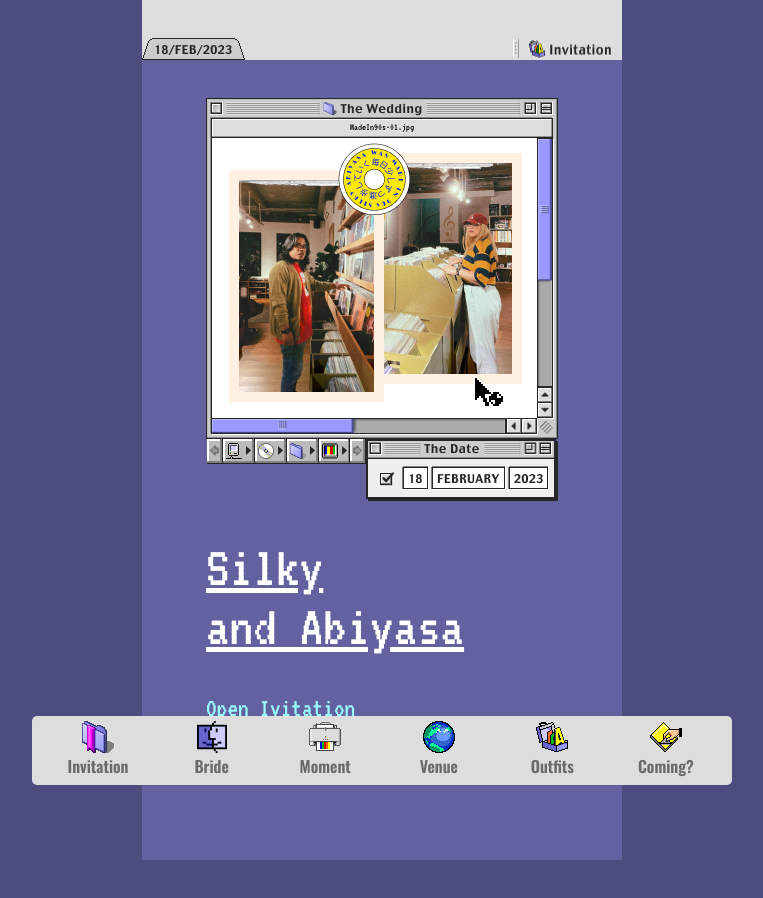
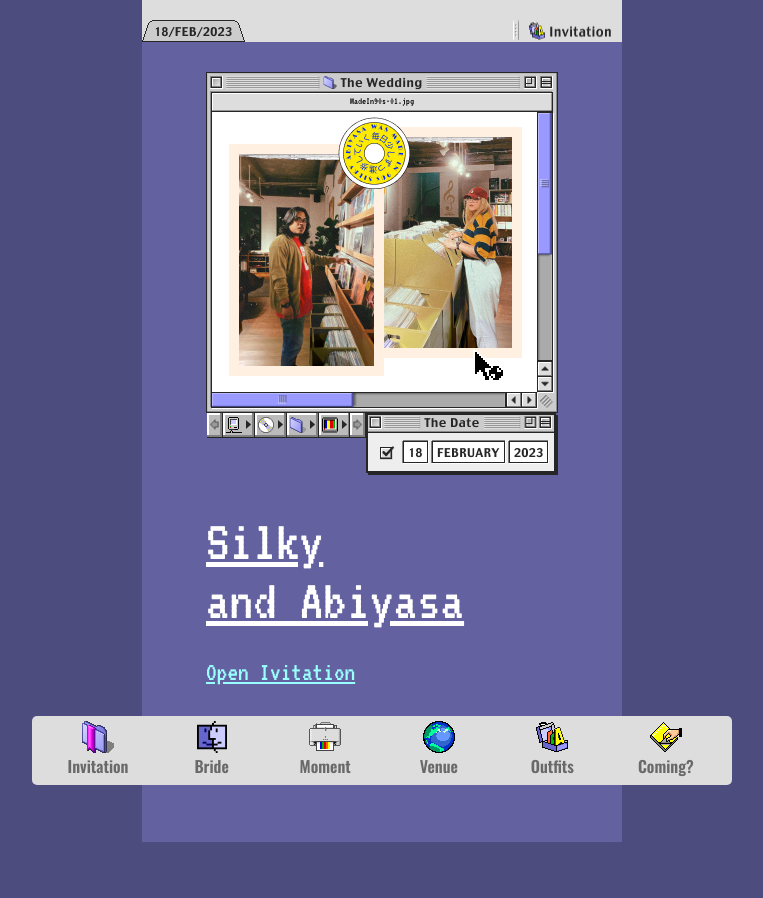
Before and after one commit to AhmadHidayat120402/undangan_digital, a PHP site: page / in a window 1280 px wide. Shown: the whole page, without its empty margins (258-1021 px from the left). After the commit the page ends 842 px from the top, so only its background shows below. Run offline with PHP 8.4, Linux system fonts and the light colour scheme; data that the repository does not hold is empty; some libraries are stand-ins or nearby versions.

Commit message:
perbaikan (anam)

```diff
--- a/css/style.css
+++ b/css/style.css
@@ -47,7 +47,7 @@
 }
 main .menu-bar {
   width: 100%;
-  padding-top: 38px;
+  padding-top: 20px;
   background-color: #dddddd;
   display: flex;
   /* border-bottom: ; */
@@ -103,7 +103,7 @@
   color: #fff;
   text-align: start;
   text-decoration: underline;
-  margin: 30px 0;
+  margin: 30px 0 20px 0;
 }
 main .nama-pasangan.dan {
   margin: -10px 0;
@@ -136,12 +136,15 @@
 }
 main .section {
   margin-bottom: 38px;
-  padding: 38px 0 30px 0;
+  padding: 30px 0;
   min-height: 100vh;
   display: flex;
   align-items: center;
   flex-direction: column;
   position: relative;
+}
+.pb-div {
+  padding-bottom: 60px;
 }
 main .width_bottom {
   height: 93vh !important;
--- a/index.php
+++ b/index.php
@@ -37,37 +37,37 @@
         </div>
         <div class="navigation">
             <ul>
-                <li id="nav-invitation" <?php if (isset($_GET['page']) && $_GET['page'] == "invitation") { ?> class="active" <?php } ?>>
+                <li id="nav-invitation">
                     <a href="#">
                         <img src="img/Invitation-icon.png" alt="">
                         <span class="icon-title">Invitation</span>
                     </a>
                 </li>
-                <li id="nav-bride" <?php if (isset($_GET['page']) && $_GET['page'] == "bridge") { ?> class="active" <?php   }  ?>>
+                <li id="nav-bride">
                     <a href="#">
                         <img src="img/Bridge-icon.png" alt="">
                         <span class="icon-title">Bride</span>
                     </a>
                 </li>
-                <li id="nav-moment" <?php if (isset($_GET['page']) && $_GET['page'] == "moment") { ?> class="active" <?php   }  ?>>
+                <li id="nav-moment">
                     <a href="#">
                         <img src="img/Moment-icon.png" alt="">
                         <span class="icon-title">Moment</span>
                     </a>
                 </li>
-                <li id="nav-vanue" <?php if (isset($_GET['page']) && $_GET['page'] == "vanue") { ?> class="active" <?php   }  ?>>
+                <li id="nav-vanue">
                     <a href="#">
                         <img src="img/Vanue-icon.png" alt="">
                         <span class="icon-title">Venue</span>
                     </a>
                 </li>
-                <li id="nav-outfit" <?php if (isset($_GET['page']) && $_GET['page'] == "outfits") { ?> class="active" <?php   }  ?>>
+                <li id="nav-outfit">
                     <a href="#">
                         <img src="img/Outfits-icon.png" alt="">
                         <span class="icon-title">Outfits</span>
                     </a>
                 </li>
-                <li id="nav-coming" <?php if (isset($_GET['page']) && $_GET['page'] == "coming") { ?> class="active" <?php   }  ?>>
+                <li id="nav-coming">
                     <a href="#">
                         <img src="img/Coming-icon.png" alt="">
                         <span class="icon-title">Coming?</span>
@@ -78,30 +78,30 @@
         </div>
         <section class="section">
             <!-- Invitation -->
-            <div class="content" id="invitation">
+            <div class="content pb-div" id="invitation">
                 <img src="img/invitation-img.png" alt="">
                 <h1 class="nama-pasangan">Silky
                     <br>
                     and
                     Abiyasa
                 </h1>
-                <a href=".?page=bridge">
-                    <p class="subtitle">Open Ivitation
+                <a href="#">
+                    <p id="open-invitation" class="subtitle">Open Ivitation
                     </p>
                 </a>
             </div>
             <!-- Bride -->
-            <div class="content pd-content" id="bridge">
+            <div class="content pd-content pb-div" id="bridge">
                 <img src="img/bride-img1.png" alt="">
                 <hr>
                 <img src="img/bride-img2.png" alt="">
             </div>
             <!-- Moment -->
-            <div class="content" id="moment">
+            <div class="content pb-div" id="moment">
                 <img src="img/moment-img.png" alt="">
             </div>
             <!-- Vanue -->
-            <div class="content pd-content" id="vanue">
+            <div class="content pd-content pb-div" id="vanue">
                 <img src="img/party-title.png" alt="">
                 <p>Date: Saturday, February 18th 2023</p>
                 <p>Time: 18.00 - 20.00</p>
--- a/js/action-nav.js
+++ b/js/action-nav.js
@@ -78,4 +78,18 @@
     document.getElementById('coming').style.display = "inline";
 })
 
+
+document.getElementById('open-invitation').addEventListener('click', () => {
+    console.info('info now ' + navActiveNow)
+    document.getElementById(`${navActiveNow}`).classList.remove('active');
+    document.getElementById('nav-bride').classList.add('active');
+    console.info('bride');
+    navActiveNow = "nav-bride";
+    document.getElementById('invitation').style.display = "none";
+    document.getElementById('bridge').style.display = "inline";
+    document.getElementById('moment').style.display = "none";
+    document.getElementById('vanue').style.display = "none";
+    document.getElementById('outfits').style.display = "none";
+    document.getElementById('coming').style.display = "none";
+});
 console.info('info now ' + navActiveNow)
```
